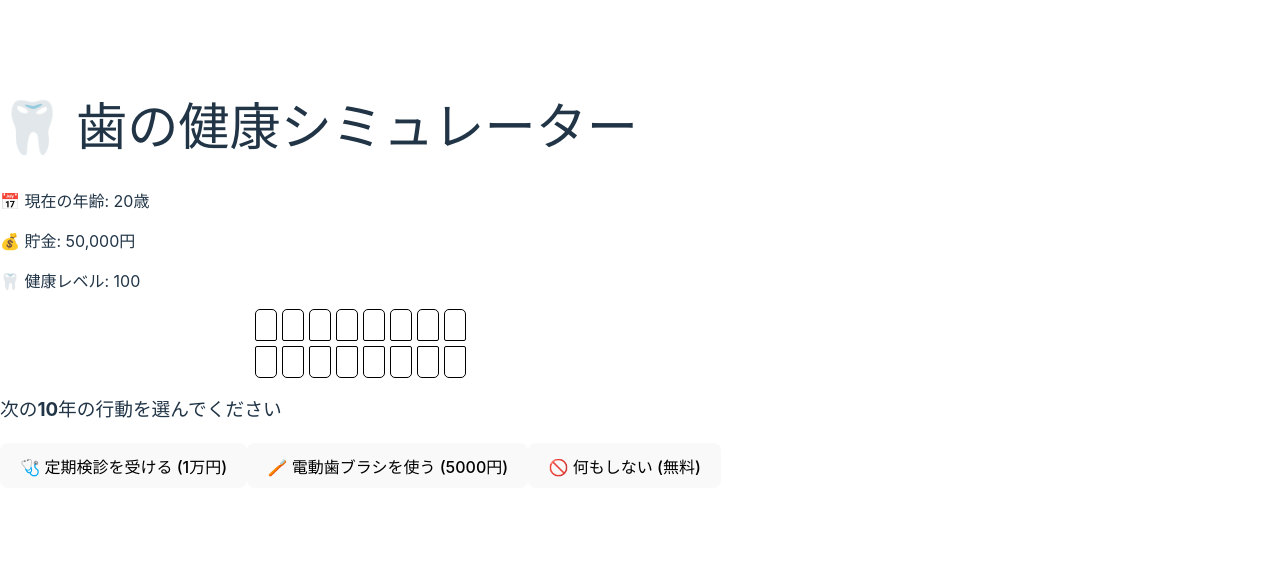
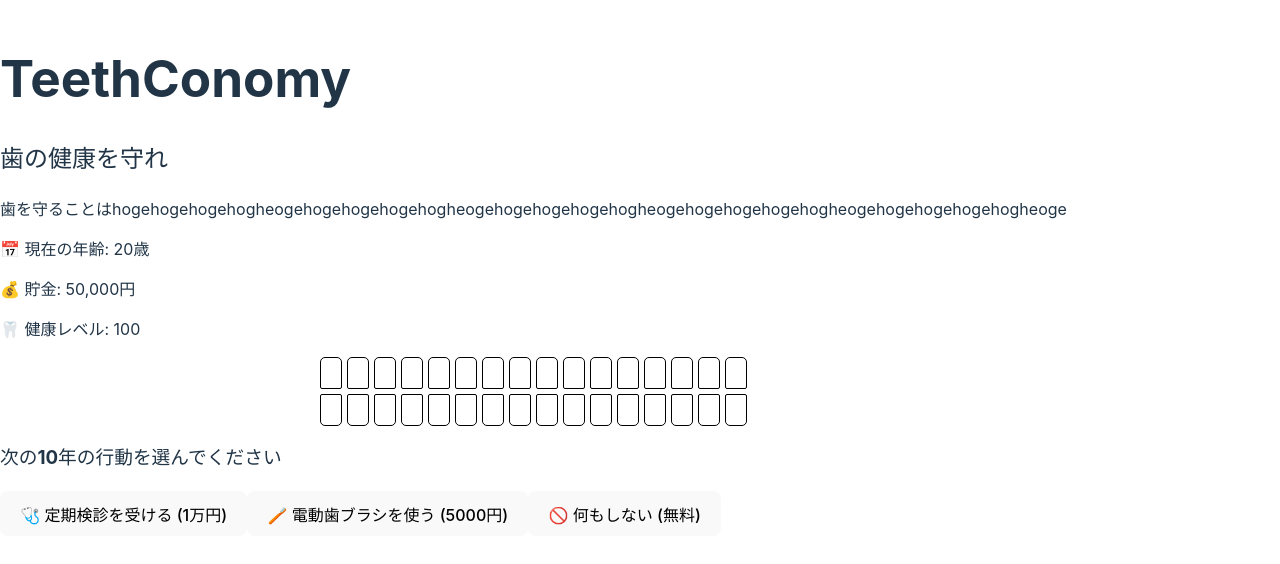
Before and after one commit to marina1017/teethconomy, a React (Vite) app: page / in a window 1280 px wide. Shown: the part 124-688 px from the top of the page. Built offline with nearby package versions, Linux system fonts and the light colour scheme.

Commit message:
テキストを追加

```diff
--- a/src/App.tsx
+++ b/src/App.tsx
@@ -11,7 +11,11 @@ function App() {
         <ResultPage />
       ) : (
         <div>
-          <h1>🦷 歯の健康シミュレーター</h1>
+          <h1>TeethConomy</h1>
+          <h2>歯の健康を守れ</h2>
+          <p>
+            歯を守ることはhogehogehogehogheogehogehogehogehogheogehogehogehogehogheogehogehogehogehogheogehogehogehogehogheoge
+          </p>
           <p>📅 現在の年齢: {state.age}歳</p>
           <p>💰 貯金: {state.money.toLocaleString()}円</p>
           <p>🦷 健康レベル: {state.health}</p>
--- a/src/components/TeethVisualization.tsx
+++ b/src/components/TeethVisualization.tsx
@@ -15,12 +15,13 @@ const TeethVisualization: React.FC<TeethVisualizationPropos> = ({ health }) => {
   }
 
   // 歯の数を決める(健康が悪いほど抜ける)
-  const totalTeeth = 16
+  const totalTeeth = 32
   const [missingTeeth, setMissingTeeth] = useState<Set<number>>(new Set())
 
   useEffect(() => {
     setMissingTeeth(prev => {
       const newMissingTeeth = new Set(prev)
+      // ここ後で抜け方を考える　よりリアルにしたい
       const missingTeethCount = Math.max(0, Math.floor((100 - health) / 20))
       while (newMissingTeeth.size < missingTeethCount) {
         newMissingTeeth.add(Math.floor(Math.random() * totalTeeth))
@@ -39,7 +40,7 @@ const TeethVisualization: React.FC<TeethVisualizationPropos> = ({ health }) => {
       }}
     >
       <div style={{ display: 'flex', justifyContent: 'center', gap: '5px' }}>
-        {Array.from({ length: 8 }).map((_, i) => (
+        {Array.from({ length: 16 }).map((_, i) => (
           <div
             key={i}
             style={{
@@ -55,7 +56,7 @@ const TeethVisualization: React.FC<TeethVisualizationPropos> = ({ health }) => {
         ))}
       </div>
       <div style={{ display: 'flex', justifyContent: 'center', gap: '5px' }}>
-        {Array.from({ length: 8 }).map((_, i) => (
+        {Array.from({ length: 16 }).map((_, i) => (
           <div
             key={i}
             style={{
--- a/src/pages/ResultPage.tsx
+++ b/src/pages/ResultPage.tsx
@@ -14,12 +14,15 @@ function ResultPage() {
 
   return (
     <div>
-      <h1>🔍 10年後の結果</h1>
+      <h1>Result</h1>
+      <h2>80歳到達 歯はどれくらい守れた？</h2>
       <p>📅 年齢: {state.age}歳</p>
       <p>💰 貯金: {state.money.toLocaleString()}円</p>
       <p>🦷 健康レベル: {state.health}</p>
 
-      <h3>医療費の推移</h3>
+      <h2>最終的な歯の状態</h2>
+
+      <h2>医療費の推移</h2>
       {state.yearlyExpenses.length > 0 ? (
         <ResponsiveContainer width="100%" height={300}>
           <LineChart data={state.yearlyExpenses}>
@@ -38,6 +41,8 @@ function ResultPage() {
       ) : (
         <p>📉 データがありません</p>
       )}
+      <h2>歯を守ることに対する経済効果</h2>
+      <p>hogehogehoegehogehogehogehogheo</p>
     </div>
   )
 }
```
